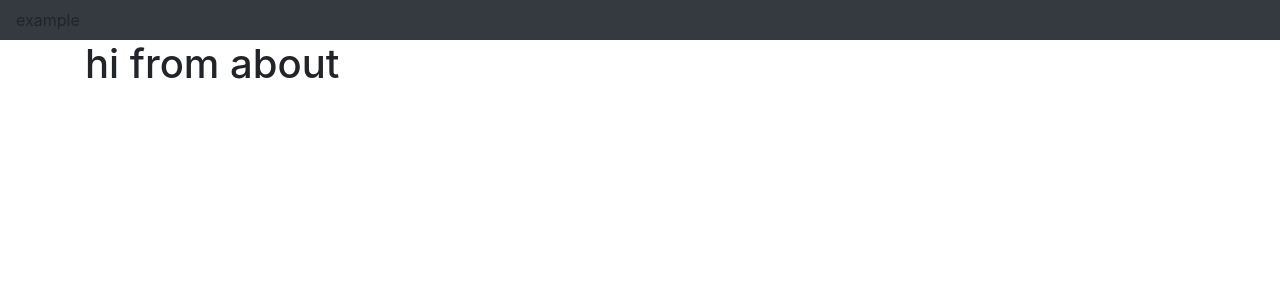
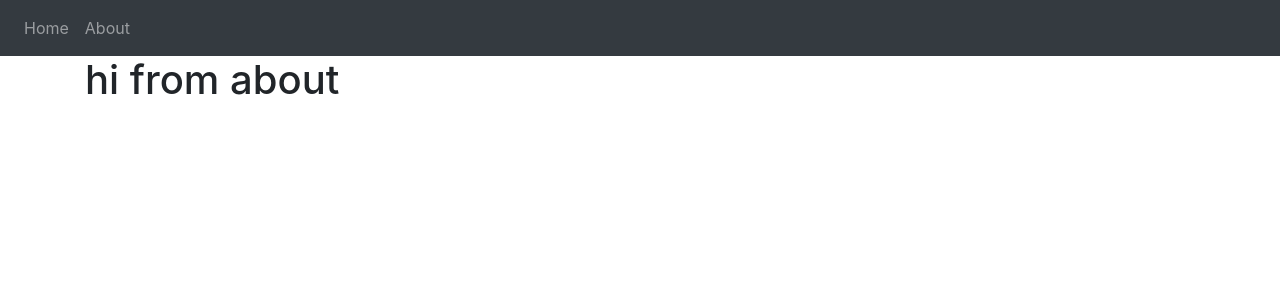
Before and after one commit to piercemorris/BJSSOfficeJukebox, a Next.js app in the folder bjssjukebox/: page /about in a window 1280 px wide. Shown: the top 300 px of the page. Built offline with nearby package versions, Linux system fonts and the light colour scheme.

Commit message:
edit navbar component for dynamic links and update styling

```diff
--- a/bjssjukebox/components/Layout.jsx
+++ b/bjssjukebox/components/Layout.jsx
@@ -25,7 +25,7 @@ class Layout extends Component {
             crossorigin="anonymous"
           />
         </Head>
-        <Navbar />
+        <Navbar navs={this.state.links} />
         <div className="container">{this.props.children}</div>
       </div>
     );
--- a/bjssjukebox/components/Navbar.jsx
+++ b/bjssjukebox/components/Navbar.jsx
@@ -5,7 +5,13 @@ const Navbar = props => (
   <div>
     <nav className="navbar navbar-expand-lg navbar-dark bg-dark">
       <ul className="navbar-nav">
-        <li className="nav-item">example</li>
+        {props.navs.map(link => (
+          <Link className="nav-item" href={link.url} key={link.url}>
+            <li className="nav-link" key={link.title}>
+              {link.title}
+            </li>
+          </Link>
+        ))}
       </ul>
     </nav>
   </div>
```
